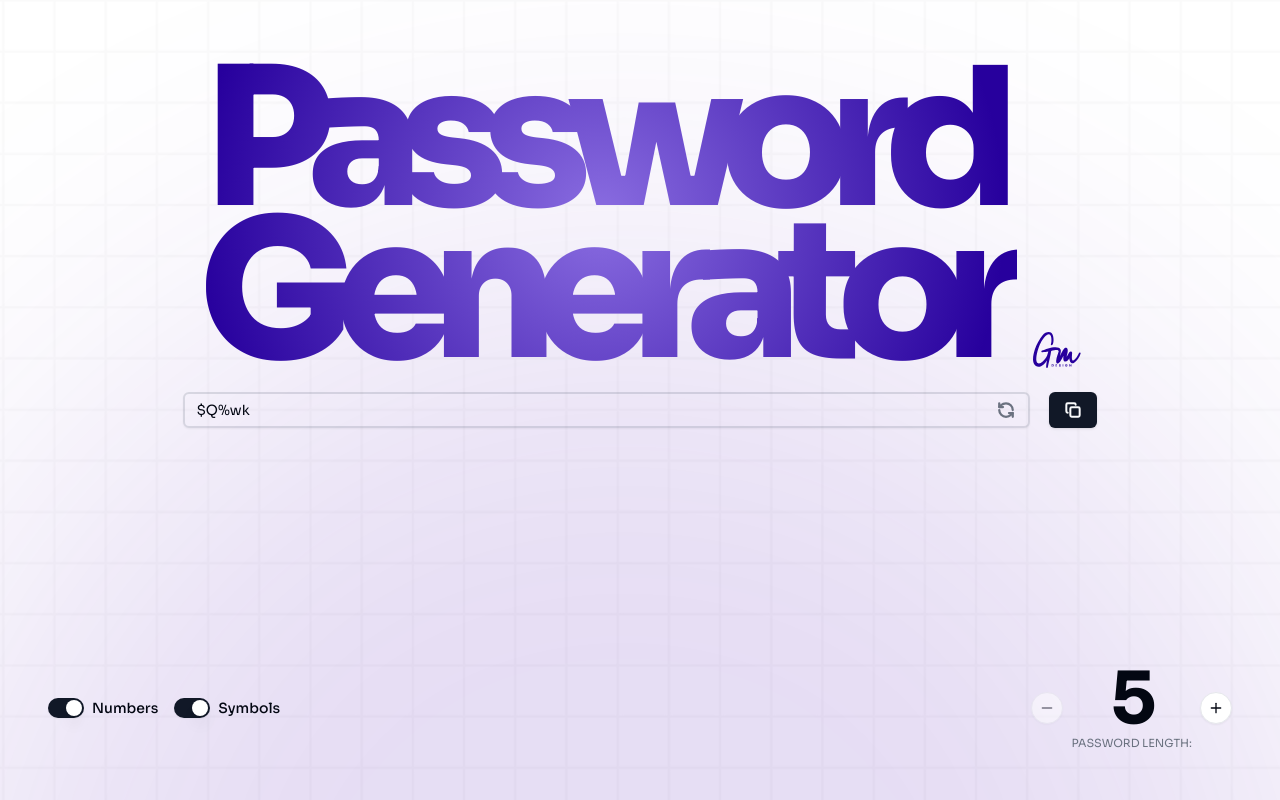
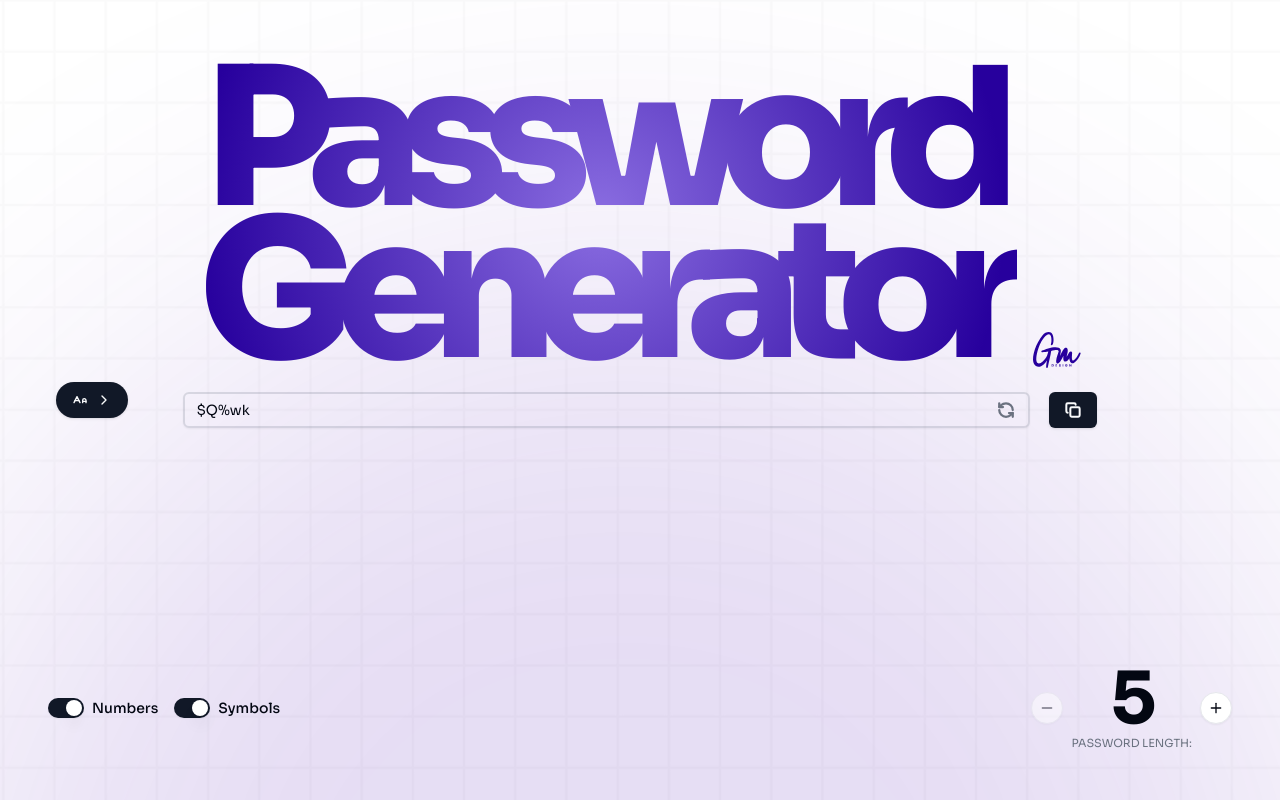
Before and after one commit to mendesjar/generate-password, a React (Vite) app: page / in a window 1280 px wide. Built offline with nearby package versions, Linux system fonts and the light colour scheme.

Commit message:
feat: button change view main

```diff
--- a/src/App.tsx
+++ b/src/App.tsx
@@ -1,222 +1,47 @@
 import { useState } from "react";
-import { Copy, Minus, Plus, RefreshCcw } from "lucide-react";
+import { ALargeSmall, ChevronRight, Repeat1 } from "lucide-react";
 import { Button } from "./components/ui/button";
-import { faker } from "@faker-js/faker";
-import { Input } from "./components/ui/input";
-import { evaluatePasswordStrength } from "./utils";
-import {
-  Tooltip,
-  TooltipContent,
-  TooltipProvider,
-  TooltipTrigger,
-} from "./components/ui/tooltip";
-import { Slider } from "./components/ui/slider";
-import { Switch } from "./components/ui/switch";
-import { Label } from "./components/ui/label";
-import gm from "/gm.svg";
-import { toast } from "sonner";
+import { NicknameView, PasswordView } from "./views";
 
-let DEFAULT_INITIAL_VALUE = 5;
+const points = [
+  "left-[10%] opacity-100",
+  "left-[30%] opacity-70",
+  "left-[25%] opacity-80",
+  "left-[44%] opacity-60",
+  "left-[50%] opacity-100",
+  "left-[75%] opacity-50",
+  "left-[88%] opacity-90",
+  "left-[58%] opacity-80",
+  "left-[98%] opacity-60",
+  "left-[65%] opacity-100",
+];
+
+type generatorType = "password" | "nickname";
 
 function App() {
-  const [password, setPassword] = useState<string>(
-    faker.string.sample(DEFAULT_INITIAL_VALUE)
-  );
-  const [passwordLength, setPasswordLength] = useState(DEFAULT_INITIAL_VALUE);
-  const [score, setScore] = useState<string>("");
-  const [includeNumbers, setIncludeNumbers] = useState<boolean>(true);
-  const [includeSymbols, setIncludeSymbols] = useState<boolean>(true);
-
-  function passwordCaracter(
-    length = passwordLength,
-    numbers = includeNumbers,
-    symbols = includeSymbols
-  ) {
-    let password = faker.string.sample(length);
-    if (!symbols) {
-      password = faker.string.alphanumeric(length);
-    }
-    if (!numbers) {
-      password = faker.string.sample(100).replace(/\d+/g, "").slice(0, length);
-    }
-    if (!numbers && !symbols) {
-      password = faker.string.alpha(length);
-    }
-    return password;
-  }
-
-  function changePasswordCaracter(
-    length = passwordLength,
-    numbers = includeNumbers,
-    symbols = includeSymbols
-  ) {
-    const string = passwordCaracter(length, numbers, symbols);
-    const score = evaluatePasswordStrength(string);
-    setScore(score);
-    setTimeout(() => typewriter(string, 0, 50));
-  }
-
-  function typewriter(text: string, i = 0, time = 100) {
-    if (i < text.length) {
-      setPassword(text.slice(0, i + 1));
-      setTimeout(() => typewriter(text, i + 1), time);
-    }
-  }
+  const [typeGenerator, setTypeGenerator] = useState<generatorType>("password");
 
   return (
     <>
-      <div className="z-10 fixed -right-16 top-64 w-[calc(100vw+10rem)] h-[calc(100vw+10rem)] bg-violet-800 blur-[10rem] opacity-15 rounded-full" />
-      <div className="relative z-20 w-full h-dvh">
-        <div className="w-screen h-full p-4 lg:p-12">
-          <div className="w-full h-full flex flex-col justify-between items-center">
-            <div className="flex flex-col items-center gap-y-2">
-              <div className="flex items-end">
-                <h1 className="bg-ben text-transparent bg-clip-text font-extrabold text-center p-2 xl:p-4 text-5xl tracking-[-0.4rem] leading-9 sm:text-7xl sm:tracking-[-0.55rem] sm:leading-[3.5rem] md:text-9xl md:tracking-[-0.95rem] md:leading-[6.5rem] xl:text-[12rem] xl:tracking-[-1.5rem] xl:leading-[9.5rem] 2xl:text-[17rem] 2xl:tracking-[-2rem] 2xl:leading-[13.5rem]">
-                  Password
-                  <br />
-                  Generator
-                </h1>
-                <img
-                  src={gm}
-                  alt="logomarca"
-                  className="w-4 sm:w-6 md:w-8 xl:w-12 m-2 xl:m-4"
-                />
-              </div>
-              <div className="flex flex-wrap sm:flex-nowrap w-[calc(100%-2rem)] sm:w-full items-center space-y-2 sm:space-x-2 sm:space-y-0">
-                <div className="relative w-full">
-                  <Input
-                    className="pointer-events-none border-2 border-slate-700 border-opacity-15"
-                    type="text"
-                    value={password}
-                  />
-                  <div
-                    className="absolute inset-y-0 right-0 flex items-center pr-3 cursor-pointer"
-                    onClick={() =>
-                      changePasswordCaracter(
-                        passwordLength,
-                        includeNumbers,
-                        includeSymbols
-                      )
-                    }
-                  >
-                    <span className="text-gray-500 scale-75 transition-transform origin-center hover:-rotate-12">
-                      <RefreshCcw className="stroke-[3]" />
-                    </span>
-                  </div>
-                </div>
-                <div
-                  className={`w-full h-1 sm:w-1 sm:h-full ${score} rounded-full`}
-                />
-                <Button
-                  className="w-full sm:w-auto"
-                  onClick={() => {
-                    toast.success("Copied password", {
-                      duration: 1500,
-                      description: "Password copied to clipboard",
-                    });
-                    navigator.clipboard.writeText(password);
-                  }}
-                >
-                  <Copy className="stroke-[3]" />
-                </Button>
-              </div>
-            </div>
-            <div className="w-full flex flex-col gap-y-3">
-              {/* <p className="text-center">
-                ensure the best security
-              </p> */}
-              <div className="flex flex-wrap gap-y-4 justify-center sm:justify-between">
-                <div className="grid grid-cols-1 sm:grid-cols-2 gap-4">
-                  <div className="flex items-center space-x-2">
-                    <Switch
-                      id="include-numbers"
-                      checked={includeNumbers}
-                      onCheckedChange={(checked) => {
-                        setIncludeNumbers(checked);
-                        changePasswordCaracter(passwordLength, checked);
-                      }}
-                    />
-                    <Label htmlFor="include-numbers">Numbers</Label>
-                  </div>
-                  <div className="flex items-center space-x-2">
-                    <Switch
-                      id="include-symbols"
-                      checked={includeSymbols}
-                      onCheckedChange={(checked) => {
-                        setIncludeSymbols(checked);
-                        changePasswordCaracter(
-                          passwordLength,
-                          includeNumbers,
-                          checked
-                        );
-                      }}
-                    />
-                    <Label htmlFor="include-symbols">Symbols</Label>
-                  </div>
-                </div>
-                <div className="flex items-center justify-center space-x-2">
-                  <Button
-                    variant="outline"
-                    size="icon"
-                    className="h-8 w-8 shrink-0 rounded-full"
-                    onClick={() => {
-                      const newLength = passwordLength - 1;
-                      setPasswordLength(newLength);
-                      changePasswordCaracter(newLength);
-                    }}
-                    disabled={passwordLength <= DEFAULT_INITIAL_VALUE}
-                  >
-                    <Minus />
-                    <span className="sr-only">Decrease</span>
-                  </Button>
-                  <div className="flex-1 text-center">
-                    <div className="text-7xl font-bold tracking-tighter">
-                      <TooltipProvider>
-                        <Tooltip>
-                          <TooltipTrigger className="bg-transparent">
-                            {passwordLength}
-                          </TooltipTrigger>
-                          <TooltipContent className="bg-slate-700 bg-opacity-10 ">
-                            <Slider
-                              defaultValue={[passwordLength]}
-                              min={5}
-                              max={50}
-                              onValueChange={(value) => {
-                                const newLength = value[0];
-                                setPasswordLength(newLength);
-                                changePasswordCaracter(newLength);
-                              }}
-                              className="w-24 my-2"
-                              step={1}
-                            />
-                          </TooltipContent>
-                        </Tooltip>
-                      </TooltipProvider>
-                    </div>
-                    <div className="text-[0.70rem] uppercase text-muted-foreground">
-                      Password length:
-                    </div>
-                  </div>
-                  <Button
-                    variant="outline"
-                    size="icon"
-                    className="h-8 w-8 shrink-0 rounded-full"
-                    onClick={() => {
-                      const newLength = passwordLength + 1;
-                      setPasswordLength(newLength);
-                      changePasswordCaracter(newLength);
-                    }}
-                    disabled={passwordLength >= 50}
-                  >
-                    <Plus />
-                    <span className="sr-only">Increase</span>
-                  </Button>
-                </div>
-              </div>
-            </div>
-          </div>
+      {typeGenerator === "password" ? <PasswordView /> : <NicknameView />}
+      <Button
+        className="group z-50 hidden md:flex fixed m-auto top-0 bottom-0 left-14 rounded-full transition-all hover:pl-9 hover:bg-ben hover:ring-2 ring-violet-500"
+        onClick={() => {
+          const type = typeGenerator === "password" ? "nickname" : "password";
+          setTypeGenerator(type);
+        }}
+      >
+        <div className="hidden group-hover:block points_wrapper overflow-hidden w-full h-full pointer-events-none absolute z-40">
+          {points.map((classValues, index) => (
+            <i
+              key={`points-button-${index}`}
+              className={`point animate-floating-points -bottom-3 absolute pointer-events-none w-1 h-1 bg-white rounded-full opacity-100 ${classValues}`}
+            />
+          ))}
         </div>
-      </div>
+        {typeGenerator === "password" ? <ALargeSmall /> : <Repeat1 />}{" "}
+        <ChevronRight />
+      </Button>
     </>
   );
 }
```
